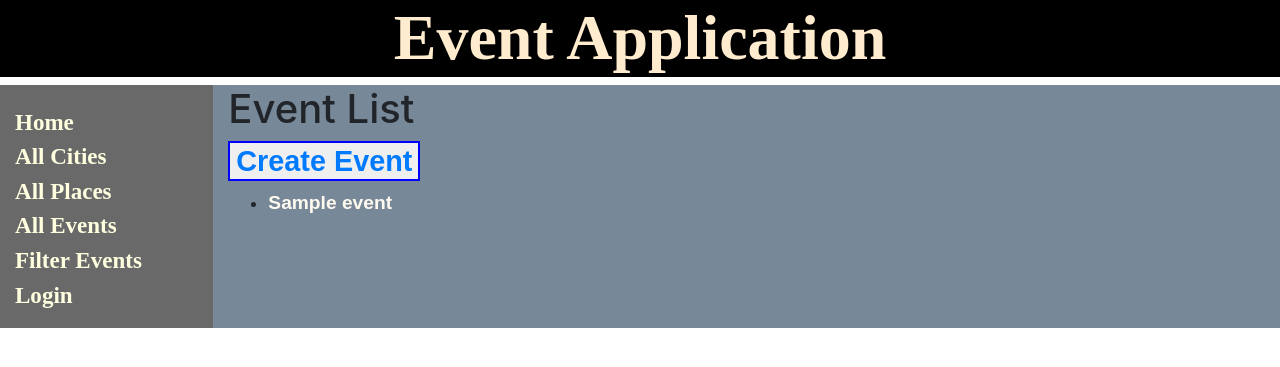
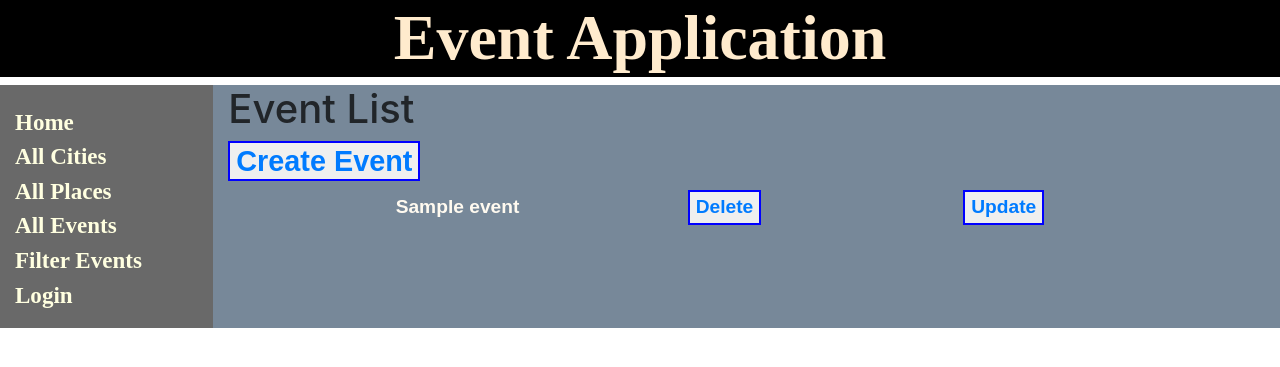
Before and after one commit to Mithilesh-M/EventApp-Django, a Django app: page /eventapp/events/ in a window 1280 px wide. Shown: the top 367 px of the page. Run offline with Django 3.2, Linux system fonts and the light colour scheme; tables that the repository leaves empty hold one stand-in row (values such as "Sample post"); lists and menus that the app fills with data are empty; parts of the project's set-up code (start-up, migrations or seed data) failed here and were passed over.

Commit message:
Update Event List view in app
Updated Event list view for the event app

```diff
--- a/eventapp/templates/eventapp/event_list.html
+++ b/eventapp/templates/eventapp/event_list.html
@@ -4,13 +4,15 @@
   <h1>Event List</h1>
   <h4><button class="mybutton"><a href="{% url 'create-event' %}">Create Event</a></button></h4>
   {% if event_list %}
-  <ul>
+  <table style="width:100%">
     {% for event in event_list %}
-      <li>
-        <a class="mylist-ele" href="{% url 'event-detail' event.id %}">{{ event.title }}</a>
-      </li>
+      <tr>
+        <th style="text-align: center;"><a class="mylist-ele" href="{% url 'event-detail' event.id %}">{{ event.title }}</a></th>
+        <th><button class="mybutton"><a href="{% url 'event-delete' event.id %}">Delete</a></button></th>
+        <th><button class="mybutton"><a href="{% url 'event-update' event.id %}">Update</a></button></th>
+      </tr>
     {% endfor %}
-  </ul>
+  </table>
   {% else %}
     <p>There are no event created in this app.</p>
   {% endif %}
```
